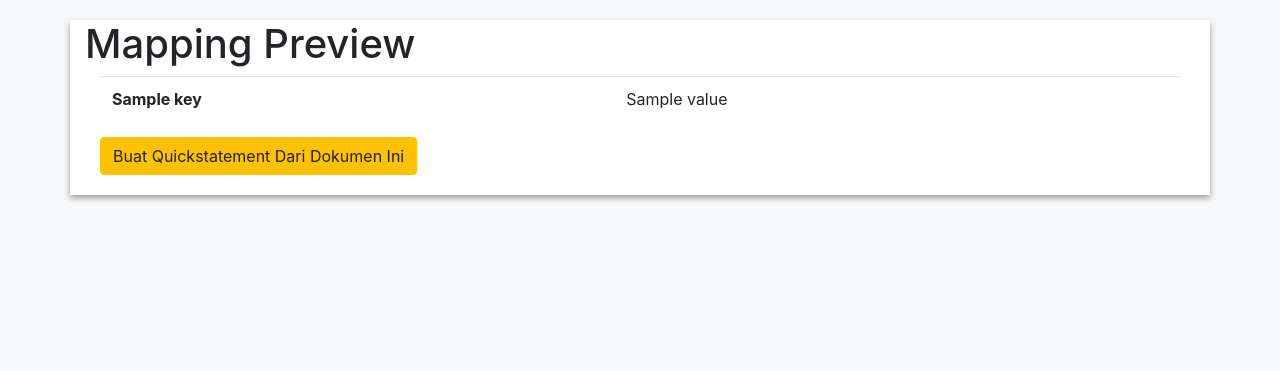
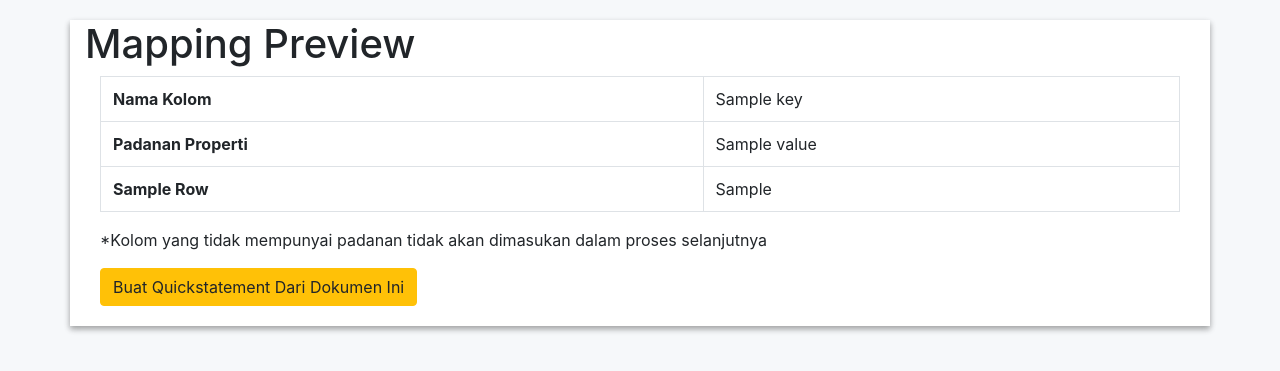
Before and after one commit to muhammadfaiz12/od2wd, a Flask app: template templates/preview-map.html in a window 1280 px wide. Shown: the top 371 px of the page. Run offline with Flask 2, Linux system fonts and the light colour scheme; the template is opened without the code that fills it: most values are stand-ins (such as "Sample title", 1, 10 or a date in 2020); some libraries are stand-ins or nearby versions.

Commit message:
ganteng bang

```diff
--- a/main.py
+++ b/main.py
@@ -27,7 +27,7 @@ def upload_file():
         file_name = secure_filename(f.filename)
         print('file uploaded successfully {}'.format(filesave_name))
         res= load_data(file_name,'uncleaned')
-        res = res.to_html(max_rows=15, justify='left',classes=['table'])
+        res = res.to_html(max_rows=15, justify='left',classes=['table','table-striped'])
         return render_template('preview.html', data=res, procId=file_name)
     else:
         return redirect(url_for('index'))
@@ -42,7 +42,18 @@ def render_map(procId):
     var_settings.protagonist_dict[procId]=protagonist
     var_settings.entityheader_dict[procId]=dtMap
     var_settings.mapping_dict[procId]=mapping
-    return render_template('preview-map.html', mapping = mapping, procId=procId)
+
+    #beautify mapping dict
+    mapping_beautified = dict(mapping)
+    mapping_beautified[protagonist]="Kolom Protagonis"
+    for key,value in mapping_beautified.items():
+        if len(value) < 1:
+            mapping_beautified[key]="Padanan Tidak Ditemukan"
+    sample_info = []
+    for x in mapping:
+        sample_info.append(str(df[x].iloc[0]))
+
+    return render_template('preview-map.html', mapping = mapping_beautified, sample_info = sample_info, procId=procId)
 
 @app.route('/createQS/<procId>', methods = ['GET', 'POST'])
 def render_qs(procId):
@@ -53,19 +64,25 @@ def render_qs(procId):
     df_final = generate_qs(df_mapping,df,var_settings.protagonist_dict[procId],literal_columns_label,procId)
     res_address='data/results/{}'.format(namaFile)
     df_final.to_csv(res_address, index=False)
-    return render_template('check-result.html', data=df_final.to_html(max_rows=15), procId=procId, address=res_address)
+    return render_template('check-result.html', data=df_final.to_html(max_rows=15,classes=['table','table-striped']), procId=procId, address=res_address,result_finished=True)
 
 @app.route('/check-result/<procId>', methods = ['GET'])
 def check_result(procId):
     namaFile=procId
-    result = check_result(namaFile)
-    return jsonify(result)
+    res_address='data/results/{}'.format(namaFile)
+    namaFile=procId
+    result_finished, data_df = check_result_finished(namaFile)
+    if result_finished:
+        data = data_df.to_html(max_rows=15,classes=['table','table-striped'])
+        return render_template('check-result.html', data=data, procId=procId, address=res_address,result_finished=True)
+    else:
+        return render_template('check-result.html', data=data, procId=procId, address=res_address,result_finished=False)
 
 @app.route('/download-result/<procId>', methods=['GET', 'POST'])
 def download(procId):
     directory='data/results/'
     filename=procId
-    return send_file(directory+filename, attachment_filename='qs_result.csv')
+    return send_file(directory+filename, attachment_filename='qs_result.csv', mimetype='text/csv',as_attachment=True)
 
 if __name__ == '__main__':
     app.secret_key = 'super secret key'
--- a/templates/preview-map.html
+++ b/templates/preview-map.html
@@ -5,14 +5,43 @@
 	<div class="container" style="background: white;box-shadow: 0 3px 6px rgba(0,0,0,0.16), 0 3px 6px rgba(0,0,0,0.23); margin-top:20px; margin-bottom: 15px">
     <h1>Mapping Preview</h1>
     <div class="container" style="padding-bottom: 20px">
-    <table class="table" >
+    <!-- <table class="table" >
+            <tr>
+              <th>Nama Kolom</th>
+              <td>Property Padanan</td>
+            </tr>
         {% for key, value in mapping.items() %}
            <tr>
               <th> {{ key }} </th>
               <td> {{ value }} </td>
            </tr>
         {% endfor %}
+     </table> -->
+     <table class="table table-bordered" >
+           <tr>
+            <th>Nama Kolom</th>
+            {% for key, value in mapping.items() %}
+              <td> {{ key }} </td>
+            {% endfor %}
+           </tr>
+           <tr>
+             <th>Padanan Properti</th>
+             {% for key, value in mapping.items() %}
+              {% if value == "Padanan Tidak Ditemukan" %}
+              <td style="color:white;background-color: red"> {{ value }} </td>
+              {% else %}
+              <td> {{ value }} </td>
+              {% endif %}
+            {% endfor %}
+           </tr>
+           <tr>
+            <th>Sample Row</th>
+            {% for x in sample_info %}
+            <td>{{x}}</td>
+            {% endfor %}
+           </tr>
      </table>
+     <p> *Kolom yang tidak mempunyai padanan tidak akan dimasukan dalam proses selanjutnya</p>
     <a class='btn btn-warning' href="http://localhost:5000/createQS/{{procId}}">Buat Quickstatement Dari Dokumen Ini</a>
     </div>
 </div>
```
Also changed, not shown: src/main_convert.py (+6 -2 lines), templates/check-result.html (+10 -4 lines).
